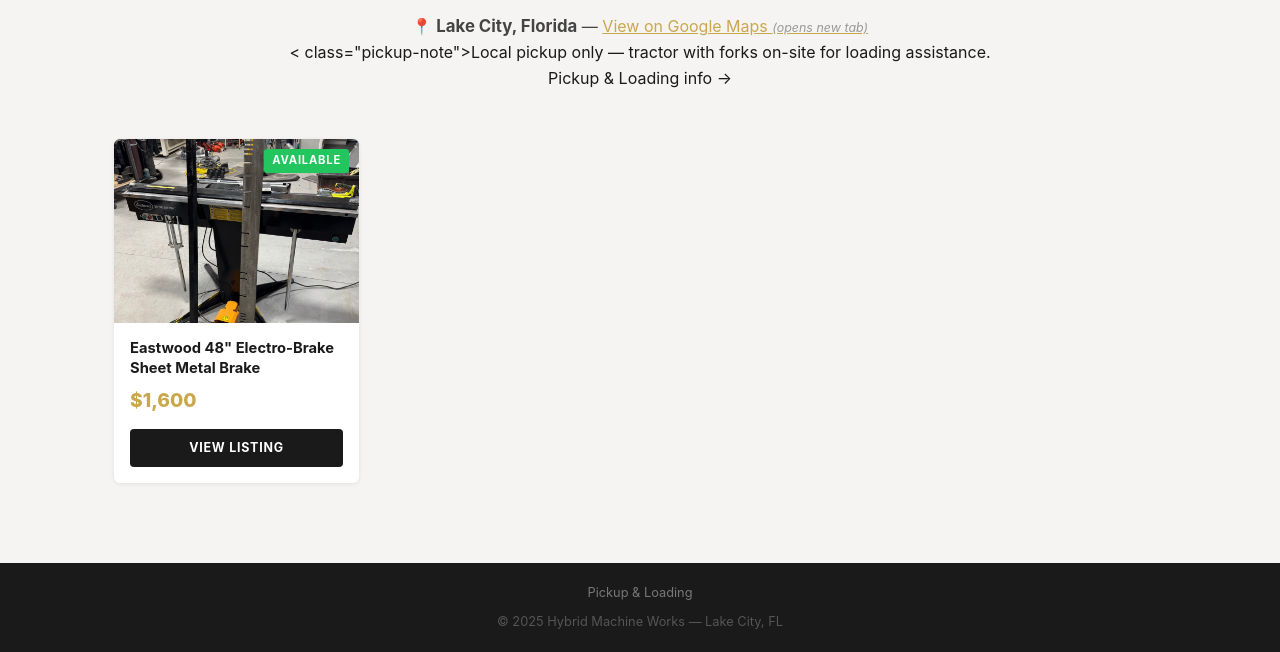
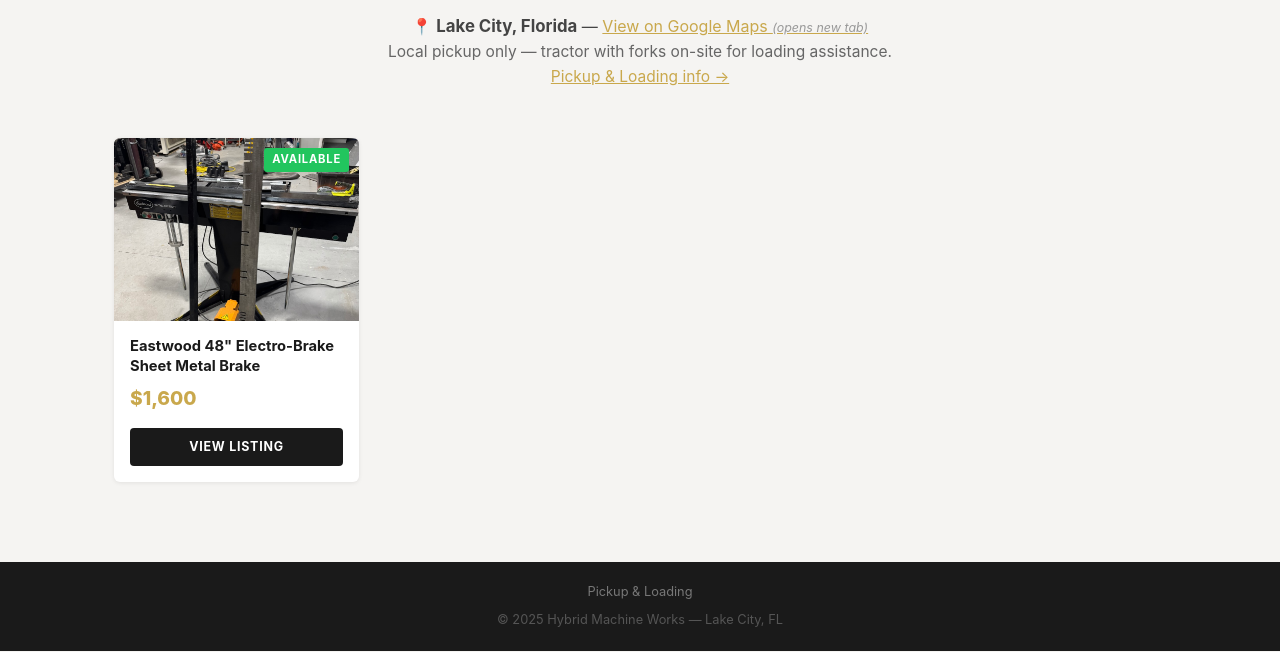
Before and after one commit to eyespike/hmw-site, a plain HTML site: page index.html in a window 1280 px wide. Shown: the part 295-947 px from the top of the page. Drawn offline with Linux system fonts and the light colour scheme.

Commit message:
fixed html error

```diff
--- a/index.html
+++ b/index.html
@@ -31,7 +31,7 @@
       <strong>Lake City, Florida</strong> &mdash;
       <a href="https://maps.google.com/?q=Lake+City,+FL" target="_blank" rel="noopener">View on Google Maps <span class="new-tab-hint">(opens new tab)</span></a>
     </div>
-    < class="pickup-note">Local pickup only &mdash; tractor with forks on-site for loading assistance.</br> <a href="/equipment/pickup-and-loading.html">Pickup &amp; Loading info &rarr;</a></p>
+    <p class="pickup-note">Local pickup only &mdash; tractor with forks on-site for loading assistance. </br><a href="/equipment/pickup-and-loading.html">Pickup &amp; Loading info &rarr;</a></p>
   </section>
 
   <section class="equipment-section">
```
